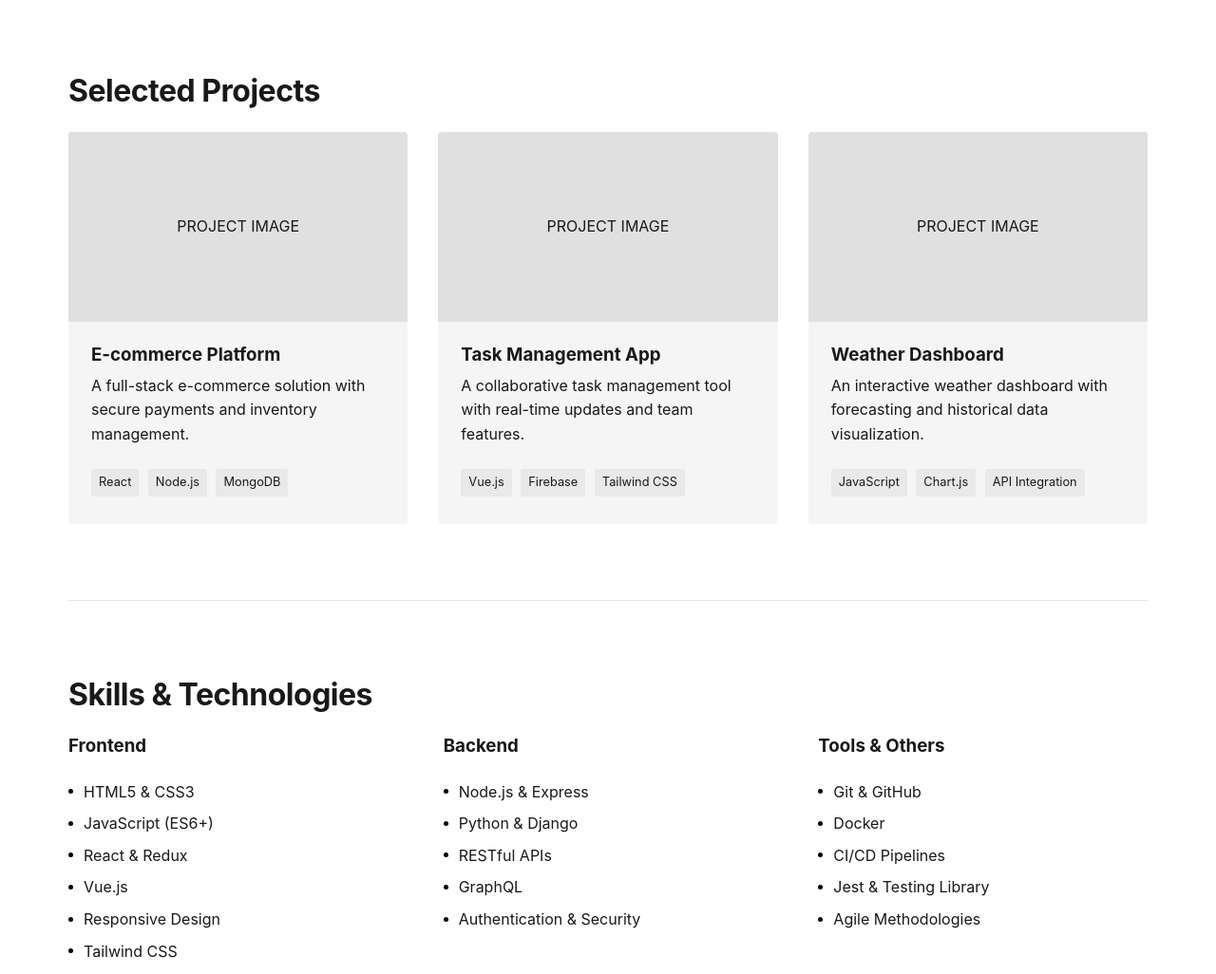
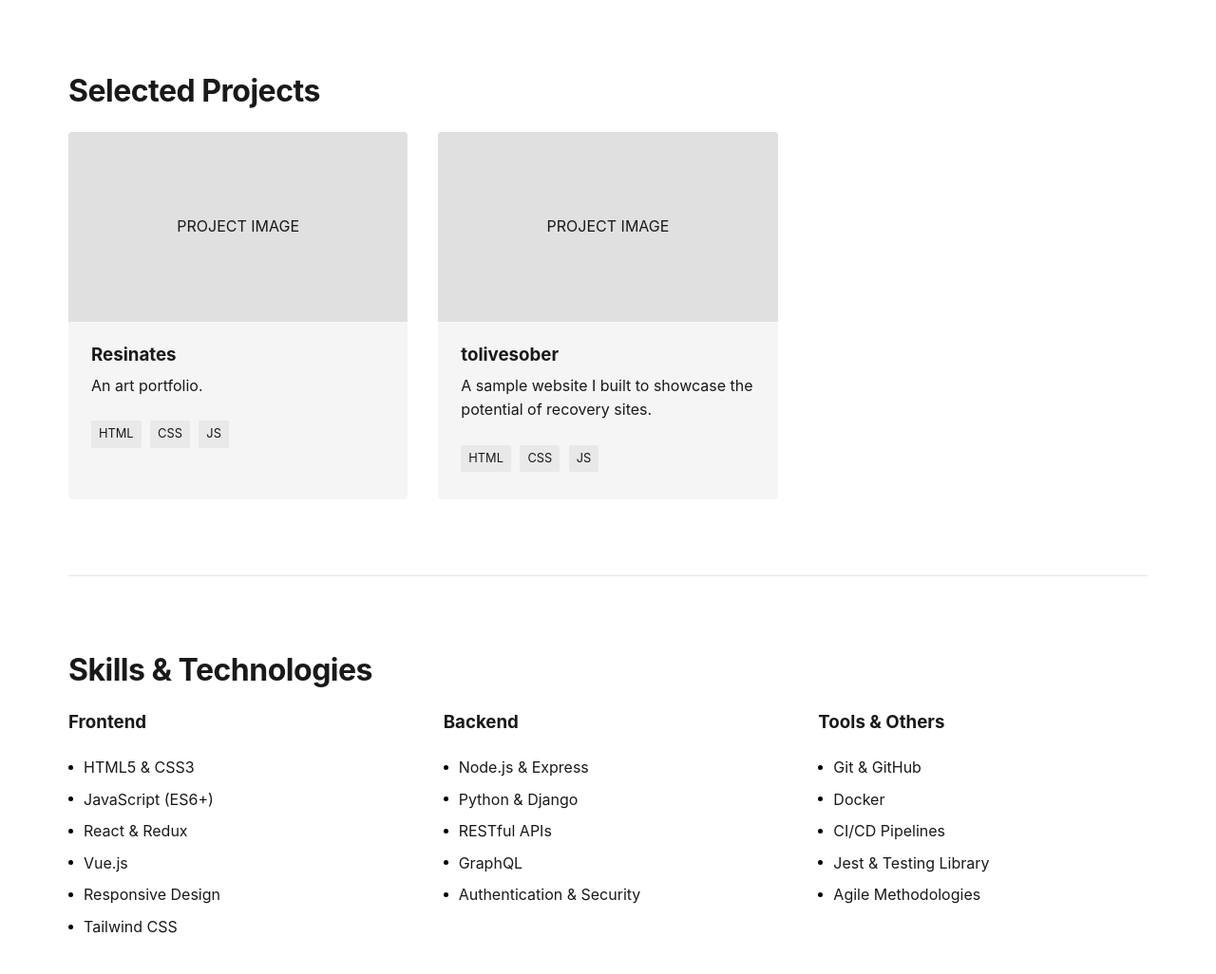
Before and after one commit to dancreativeco/dancc, a website: page index.html in a window 1280 px wide. Shown: the part 700-1726 px from the top of the page at 95% size. Drawn offline with Linux system fonts and the light colour scheme.

Commit message:
Updated info

```diff
--- a/index.html
+++ b/index.html
@@ -28,38 +28,28 @@
             <div class="project-card">
                 <div class="project-image">PROJECT IMAGE</div>
                 <div class="project-content">
-                    <h3>E-commerce Platform</h3>
-                    <p>A full-stack e-commerce solution with secure payments and inventory management.</p>
+                    <h3>Resinates</h3>
+                    <p>An art portfolio.</p>
                     <div class="tags">
-                        <span class="tag">React</span>
-                        <span class="tag">Node.js</span>
-                        <span class="tag">MongoDB</span>
+                        <span class="tag">HTML</span>
+                        <span class="tag">CSS</span>
+                        <span class="tag">JS</span>
                     </div>
                 </div>
             </div>
             <div class="project-card">
                 <div class="project-image">PROJECT IMAGE</div>
                 <div class="project-content">
-                    <h3>Task Management App</h3>
-                    <p>A collaborative task management tool with real-time updates and team features.</p>
+                    <h3>tolivesober</h3>
+                    <p>A sample website I built to showcase the potential of recovery sites.</p>
                     <div class="tags">
-                        <span class="tag">Vue.js</span>
-                        <span class="tag">Firebase</span>
-                        <span class="tag">Tailwind CSS</span>
+                        <span class="tag">HTML</span>
+                        <span class="tag">CSS</span>
+                        <span class="tag">JS</span>
                     </div>
                 </div>
             </div>
-            <div class="project-card">
-                <div class="project-image">PROJECT IMAGE</div>
-                <div class="project-content">
-                    <h3>Weather Dashboard</h3>
-                    <p>An interactive weather dashboard with forecasting and historical data visualization.</p>
-                    <div class="tags">
-                        <span class="tag">JavaScript</span>
-                        <span class="tag">Chart.js</span>
-                        <span class="tag">API Integration</span>
-                    </div>
-                </div>
+
             </div>
         </div>
     </section>
@@ -118,15 +108,15 @@
         <div class="contact-grid">
             <div class="contact-item">
                 <h3>Email</h3>
-                <p>hello@janedoe.dev</p>
+                <p>dan@dancreative.co</p>
             </div>
             <div class="contact-item">
                 <h3>LinkedIn</h3>
-                <p>linkedin.com/in/janedoe</p>
+                <p>linkedin.com/in/dancreativeco</p>
             </div>
             <div class="contact-item">
                 <h3>GitHub</h3>
-                <p>github.com/janedoe</p>
+                <p>github.com/dancreativeco</p>
             </div>
             <div class="contact-item">
                 <h3>Location</h3>
--- a/styles.css
+++ b/styles.css
@@ -254,6 +254,15 @@ footer {
 
 /* Responsive styles */
 @media (max-width: 768px) {
+    body{
+        display: flex;
+        align-items: center;
+        justify-content: center;
+        flex-direction: column;
+    }
+    header{
+        padding-top: 1.5rem;
+    }
     h1 {
         font-size: 2.5rem;
     }
```
